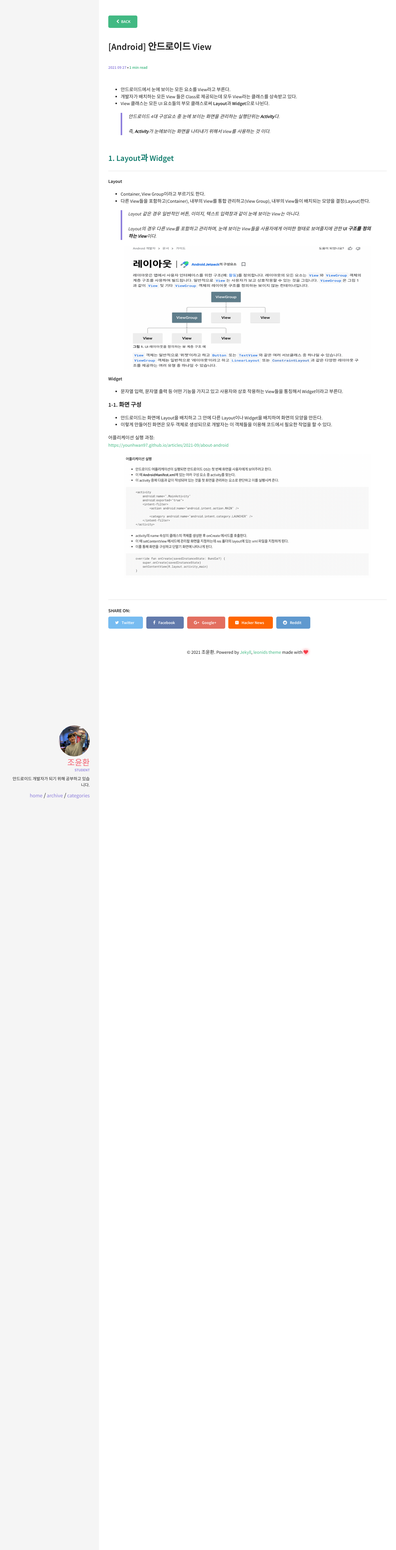
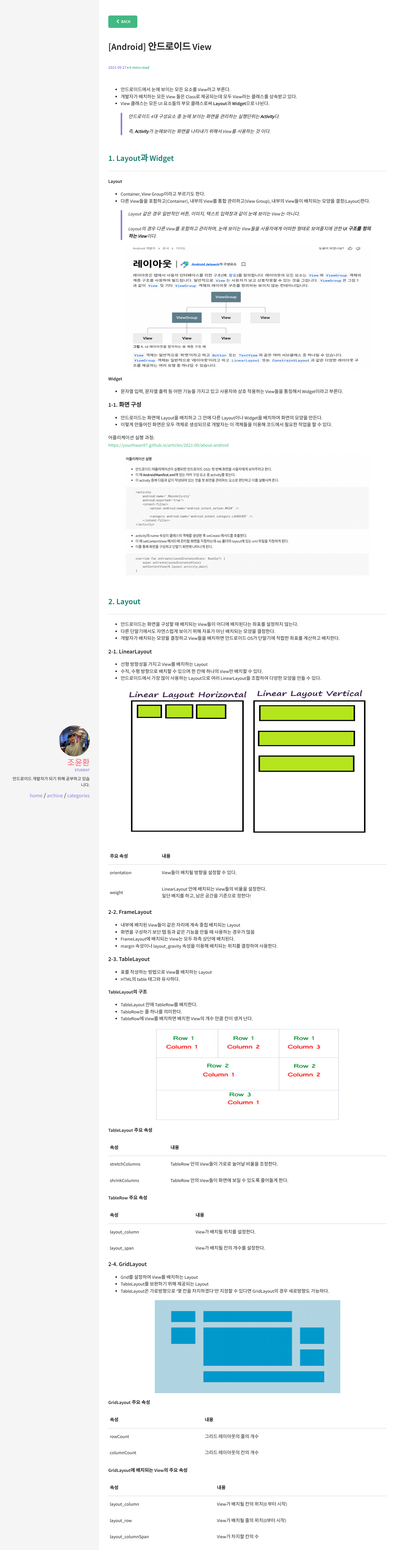
Before and after one commit to younhwan97/younhwan97.github.io, a Jekyll site: the page built from _posts/2021-09-27-android-view.md, in a window 1280 px wide. Shown: the whole page at 31% size. Built offline with Jekyll 4.4.1, drawn with Linux system fonts in a browser that asks for light colours; comment, search, counter and statistics services are not loaded.

Commit message:
[수정] 포스팅 내용 수정

```diff
--- a/_posts/2021-09-27-android-view.md
+++ b/_posts/2021-09-27-android-view.md
@@ -38,3 +38,124 @@ Layout의 경우 다른 View를 포함하고 관리하며, 눈에 보이는 View
 [https://younhwan97.github.io/articles/2021-09/about-android](https://younhwan97.github.io/articles/2021-09/about-android)
 
 ![android layout concept]({{site.url}}/img/Android/app-start.png){:height="400" width="800"}
+
+## <span style="color:#0f7b6c">2. Layout</span>
+
+- 안드로이드는 화면을 구성할 때 배치되는 View들이 어디에 배치된다는 좌표를 설정하지 않는다.
+- 다른 단말기에서도 자연스럽게 보이기 위해 자표가 아닌 배치되는 모양을 결정한다.
+- 개발자가 배치되는 모양을 결정하고 View들을 배치하면 안드로이드 OS가 단말기에 적합한 좌표를 계산하고 배치한다.
+
+#### 2-1. LinearLayout
+
+- 선형 방항성을 가지고 View를 배치하는 Layout
+- 수직, 수평 방향으로 배치할 수 있으며 한 칸에 하나의 View만 배치할 수 있다.
+- 안드로이드에서 가장 많이 사용하는 Layout으로 여러 LinearLayout을 조합하여 다양한 모양을 만들 수 있다.
+
+![android linear layout]({{site.url}}/img/Android/maxresdefault-1.jpeg){:height="500" width="800"}
+
+|주요 속성|내용|
+|---|---|
+|orientation|View들이 배치될 방향을 설정할 수 있다.|
+|weight|LinearLayout 안에 배치되는 View들의 비율을 설정한다. <br>일단 배치를 하고, 남은 공간을 기준으로 정한다!|
+
+
+#### 2-2. FrameLayout
+
+- 내부에 배치된 View들이 같은 자리에 계속 중첩 배치되는 Layout
+- 화면을 구성하기 보단 탭 등과 같은 기능을 만들 때 사용하는 경우가 많음
+- FrameLayout에 배치되는 View는 모두 좌측 상단에 배치된다.
+- margin 속성이나 layout_gravity 속성을 이용해 배치되는 위치를 결정하여 사용한다.
+
+#### 2-3. TableLayout
+
+- 표를 작성하는 방법으로 View를 배치하는 Layout
+- HTML의 table 태그와 유사하다.
+
+**TableLayout의 구조**
+
+- TableLayout 안에 TableRow를 배치한다.
+- TableRow는 줄 하나를 의미한다.
+- TableRow에 View를 배치하면 배치한 View의 개수 만큼 칸이 생겨 난다.
+
+![android table layout]({{site.url}}/img/Android/tablelayout.jpeg){:height="300" width="600"}
+
+**TableLayout 주요 속성**
+
+|속성|내용|
+|---|---|
+|stretchColumns|TableRow 안의 View들이 가로로 늘어날 비율을 조정한다.|
+|shrinkColumns|TableRow 안의 View들이 화면에 보일 수 있도록 줄어들게 한다.|
+
+**TableRow 주요 속성**
+
+|속성|내용|
+|---|---|
+|layout_column|View가 배치될 위치를 설정한다.|
+|layout_span|View가 배치될 칸의 개수를 설정한다.|
+
+#### 2-4. GridLayout
+
+- Grid를 설정하여 View를 배치하는 Layout
+- TableLayout를 보완하기 위해 제공되는 Layout
+- TableLayout은 가로방향으로 '몇 칸을 차지하겠다'만 지정할 수 있다면 GridLayout의 경우 세로방향도 가능하다.
+
+![android table layout]({{site.url}}/img/Android/gridlayout.png){:height="300" width="600"}
+
+**GridLayout 주요 속성**
+
+|속성|내용|
+|---|---|
+|rowCount|그리드 레이아웃의 줄의 개수|
+|columnCount|그리드 레이아웃의 칸의 개수|
+
+**GridLayout에 배치되는 View의 주요 속성**
+
+|속성|내용|
+|---|---|
+|layout_column|View가 배치될 칸의 위치(0 부터 시작)|
+|layout_row|View가 배치될 줄의 위치(0부터 시작)|
+|layout_columnSpan|View가 차지할 칸의 수|
+|layout_rowSpan|View가 차지할 줄의 수|
+|layout_columnWeight|남은 공간을 차지할 가로 비율|
+|layout_columnHeight|남은 공간을 차지할 세로 비율|
+
+#### 2-5. RelativeLayout
+
+- Parent나 다른 view와의 **관계**를 설정하여 배치하는 layout이다.
+- Relative Layout에는 특별한 속성이 없지만 배치되는 view 들의 속성을 이용해 배치를 결정하게 된다.
+- 주로 Parent와의 관계를 이용해 배치를 하고자 할 때 사용한다.
+
+**배치되는 view 들의 주요 속성**
+
+|속성|내용|
+|---|---|
+|layout_alignParentTop|자신의 상단을 parent의 상단 부분과 일치 시킨다.|
+|layout_alignParentBottom|자신의 하단을 parent의 하단 부분과 일치 시킨다.|
+|layout_alignParentLeft|자신의 좌측을 parent의 좌측 부분과 일치 시킨다.|
+|layout_alignParentRight|자신의 우측을 parent의 우측 부분과 일치 시킨다.|
+|layout_alignWithParentMissing|다른 view를 정렬 기준으로 설정하였을 경우 기준으로 설정한 <br> view가 없을 때는 parent를 기준으로 정렬한다.|
+|layout_alignTop|자신의 상단을 지정된 View의 상단 부분과 일치 시킨다.|
+|layout_alignBottom|자신의 하단을 지정된 View의 하단 부분과 일치 시킨다.|
+|layout_alignLeft|자신의 좌측을 지정된 View의 좌측 부분과 일치 시킨다.|
+|layout_alignRight|자신의 우측을 지정된 View의 우측 부분과 일치 시킨다.|
+
+![android relative layout]({{site.url}}/img/Android/relativelayout.png){:height="300" width="600"}
+
+#### 2-6. ContraintLayout
+
+- RelativeLayout을 개선한 layout으로 RelativeLayout 보다 유연하게 화면을 구성할 수 있다.
+- RelativeLayout 처럼 부모와의 관계나 다른 View와의 관계를 설정한다.
+- 제약 조건은 다음과 같이 두 가지를 사용할 수 있다.
+
+![android relative layout]({{site.url}}/img/Android/constraint.png){:height="300" width="600"}
+
+- 실선 제약 조건: 지정된 기준으로부터 얼마큼 떨어진 위치에 있는지 좌표를 설정한다.
+- 스프링 제약 조건: 지정된 기준으로부터 얼마큼 떨어진 위치에 있는지 비율을 설정한다.
+
+**Relative layout과의 차이** <br>
+Relative layout과 같은 경우는 View를 가운데 설정할 때만 스프링 제약 조건을 사용할 수 있다. 하지만 Constraint layout의 경우 모든 경우에 있어 스프링 제약 조건을 사용할 수 있다. (Parent와의 관계를 설정할 때만 가능하고 다른 view와의 관계를 설정할 때는 contraint도 실선 제약 조건만 가능하다.)
+
+#### 2-7. Space
+
+- Space는 layout은 아니지만 layout을 이용해 화면을 구성할 때 보조 수단으로 사용하는 view이다.
+- 화면을 구성할 때 여백이 필요한 경우 사용한다.
```
Also changed, not shown: img/Android/constraint.png (added), img/Android/gridlayout.png (added), img/Android/maxresdefault-1.jpeg (added), img/Android/relativelayout.png (added), img/Android/tablelayout.jpeg (added), 3 other files.
